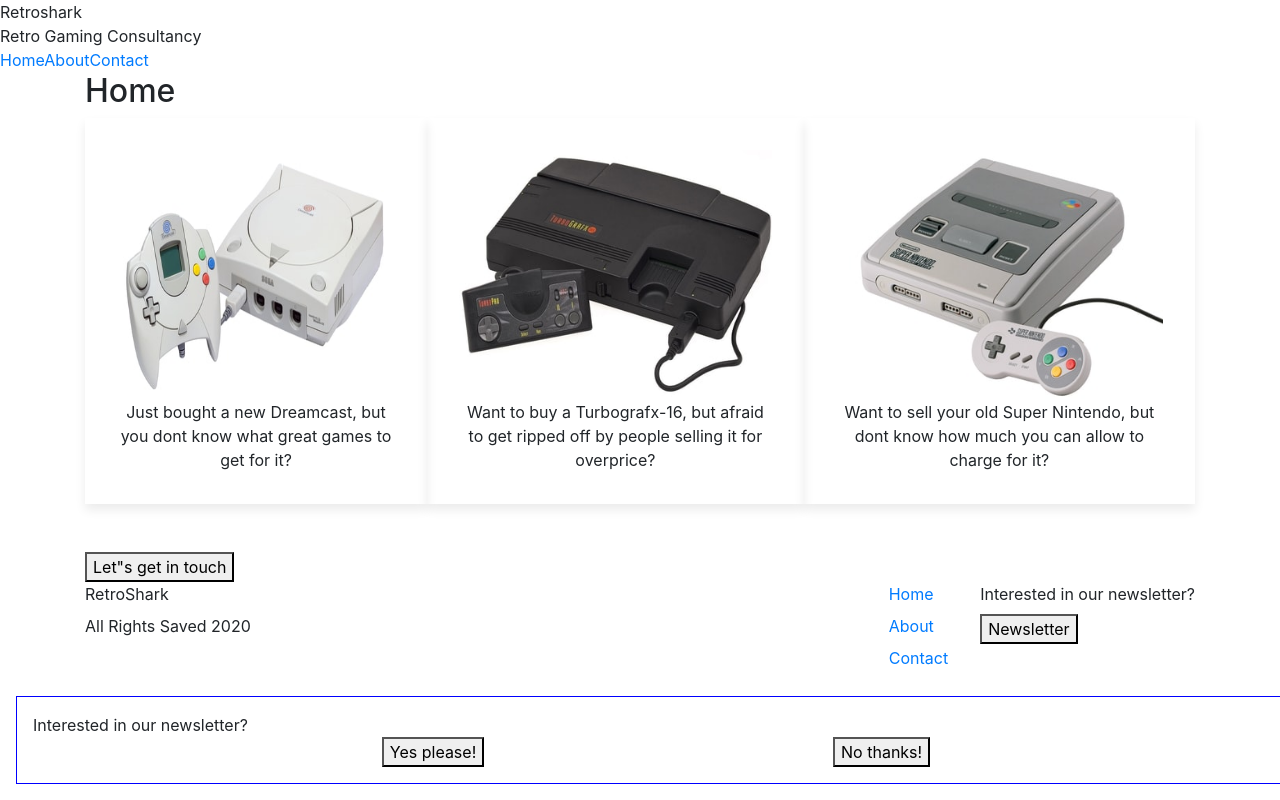
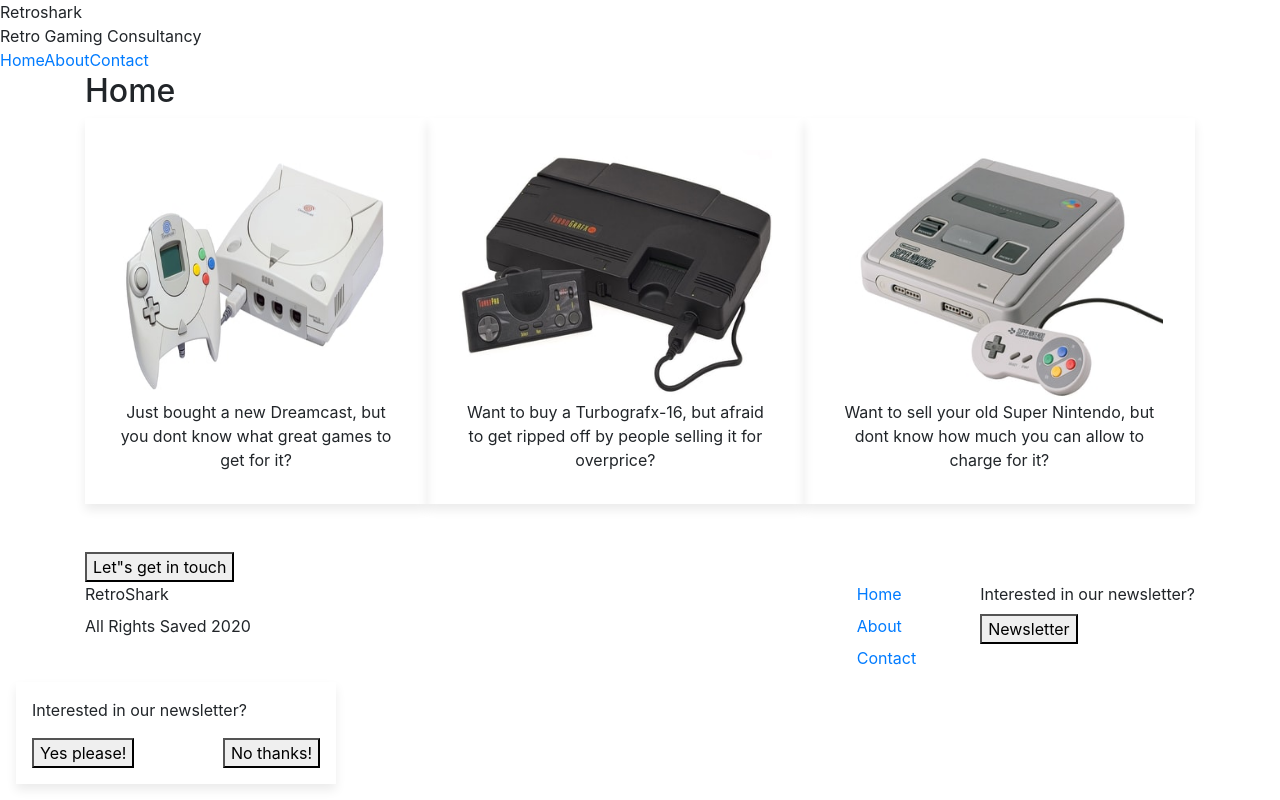
Before and after one commit to JonasThers/Retroshark, a React (Create React App) app: page /home in a window 1280 px wide. Built offline with nearby package versions, Linux system fonts and the light colour scheme.

Commit message:
Popup styles

```diff
--- a/src/components/layout/popup.js
+++ b/src/components/layout/popup.js
@@ -29,7 +29,7 @@
 
   return (
     <div className={"popup " + (popup ? "visible" : "hide")}>
-      <div>Interested in our newsletter?</div>
+      <div className='popup__title'>Interested in our newsletter?</div>
       <div className={"popup__form " + (popupContent ? "visible" : "hide")}>
         <form onSubmit={handleSubmit(onSubmit)}>
           <input
--- a/src/styles/layout/_footer.scss
+++ b/src/styles/layout/_footer.scss
@@ -24,7 +24,7 @@
       display: flex;
 
       &-links {
-        margin-right: 2em;
+        margin-right: map-get($spacing-unit, 'big');
       }
     }
   }
--- a/src/styles/layout/_popup.scss
+++ b/src/styles/layout/_popup.scss
@@ -3,10 +3,14 @@
   padding: map-get($spacing-unit, "small");
   background: map-get($colors, "white");
   transition: 0.5s;
-    border: 1px blue solid;
-    width: 100%;
+  box-shadow: 0px 6px 10px map-get($colors, "box-shadow");
+  width: calc(100% - 2em);
   left: map-get($spacing-unit, "small");
   right: map-get($spacing-unit, "small");
+
+  &__title {
+      margin-bottom: map-get($spacing-unit, 'small');
+  }
 
   &.hide {
     bottom: -210px;
@@ -42,6 +46,18 @@
 
   &__actions {
     display: flex;
-        justify-content: space-evenly;
+    justify-content: space-between;
   }
 }
+
+@media (min-width: 768px) {
+    .popup {
+        width: 33%;
+    }
+}
+
+@media (min-width: 1024px) {
+    .popup {
+        width: 25%;
+    }
+}
--- a/src/styles/style.css
+++ b/src/styles/style.css
@@ -168,10 +168,15 @@
   background: white;
   -webkit-transition: 0.5s;
   transition: 0.5s;
-  border: 1px blue solid;
-  width: 100%;
+  -webkit-box-shadow: 0px 6px 10px rgba(0, 0, 0, 0.08);
+          box-shadow: 0px 6px 10px rgba(0, 0, 0, 0.08);
+  width: calc(100% - 2em);
   left: 1em;
   right: 1em;
+}
+
+.popup__title {
+  margin-bottom: 1em;
 }
 
 .popup.hide {
@@ -216,9 +221,21 @@
   display: -webkit-box;
   display: -ms-flexbox;
   display: flex;
-  -webkit-box-pack: space-evenly;
-      -ms-flex-pack: space-evenly;
-          justify-content: space-evenly;
+  -webkit-box-pack: justify;
+      -ms-flex-pack: justify;
+          justify-content: space-between;
+}
+
+@media (min-width: 768px) {
+  .popup {
+    width: 33%;
+  }
+}
+
+@media (min-width: 1024px) {
+  .popup {
+    width: 25%;
+  }
 }
 
 .footer {
@@ -258,7 +275,7 @@
     display: flex;
   }
   .footer__info-links {
-    margin-right: 2em;
+    margin-right: 4em;
   }
 }
 
```
Also changed, not shown: 1 other file (tests, documents, lock files or other folders). Lines whose indentation alone changed are shown as unchanged.
